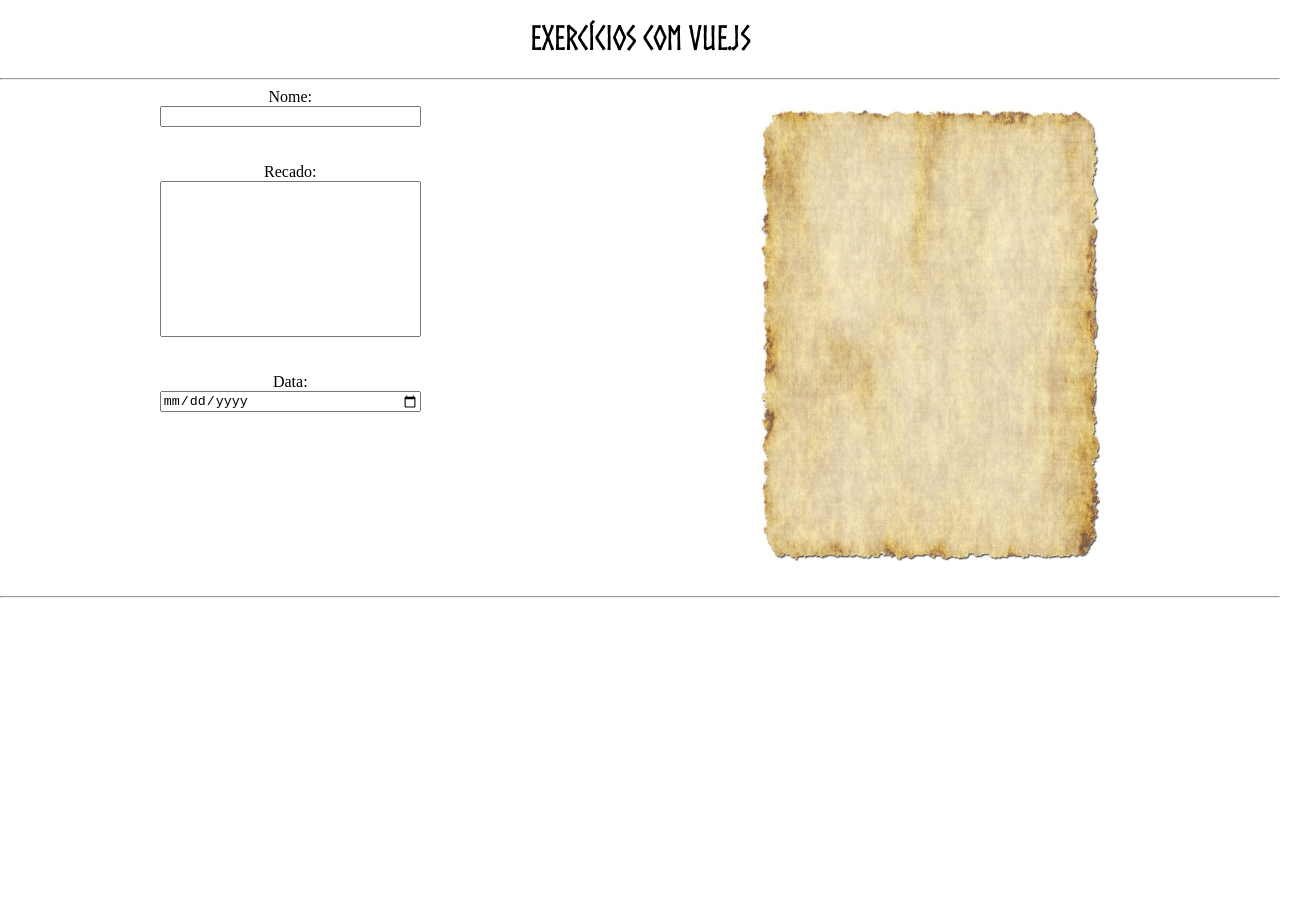
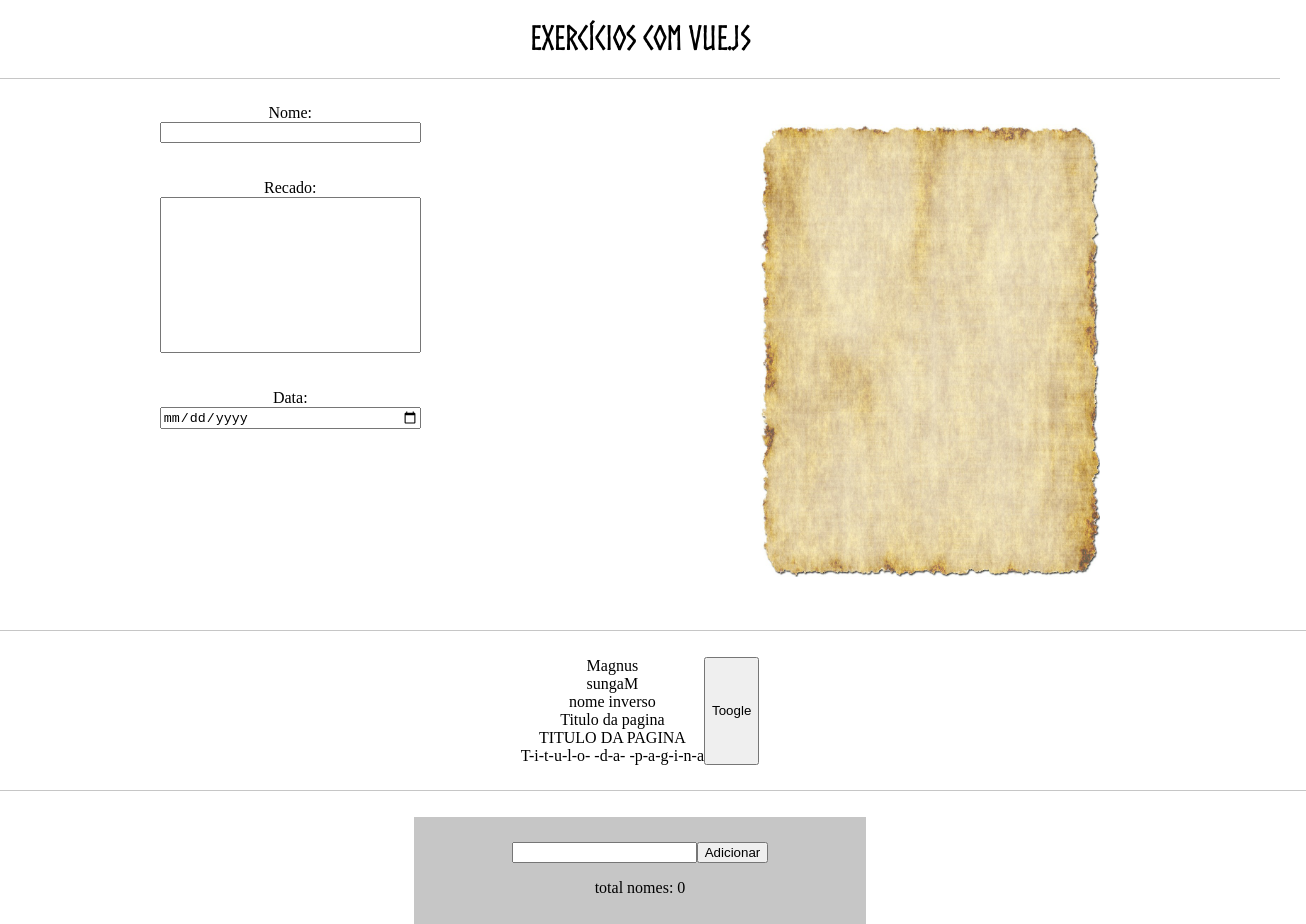
Before and after one commit to magnusfroes/recado, a Vue app: page / in a window 1280 px wide. Shown: the top 924 px of the page, 1306 px wide, since content can reach past the window. Before the commit the page ends 800 px from the top, so only its background shows below. Built offline with nearby package versions, Linux system fonts and the light colour scheme.

Commit message:
modificações

```diff
--- a/src/App.vue
+++ b/src/App.vue
@@ -2,26 +2,37 @@
   <div id="app">
     <Topo />
     <Recado />
-    <hr />
+    <Exercicio />
+    <Contatos />
   </div>
 </template>
 
 <script>
+import Topo from "./components/Topo";
 import Recado from "./components/Recado";
-import Topo from "./components/Topo";
+import Exercicio from "./components/Exercicio"
+import Contatos from "./components/Contatos"
+
 
 export default {
   name: "App",
   components: {
     Recado,
     Topo,
+    Exercicio,
+    Contatos
   },
 };
 </script>
 
 <style>
 #app {
+  display: flex;
+  flex-direction: column;
+  width: 100%;
   text-align: center;
+  justify-content: center;
+  align-items: center;
 }
 
 @font-face {
--- /dev/null
+++ b/src/components/Contatos.vue
@@ -0,0 +1,65 @@
+<template>
+    <div class="contato">
+        <div>
+            <input type="text" v-model="nomeInput">
+            <button @click="add">Adicionar</button>
+        </div>
+        <div>
+            <ul>
+                <li v-for="item in lista" :key="item">{{ item }}</li>
+            </ul>
+
+            <div id="totalnome">total nomes: {{ lista.length }}</div>
+        </div>
+
+    </div>
+
+</template>
+
+
+<script>
+export default {
+    data() {
+        return {
+            nomeInput: '',
+            lista: []
+        }
+    },
+    methods: {
+        add: function() {
+            if(this.nomeInput.length > 0) {
+                this.lista.push(this.nomeInput);
+                this.nomeInput = '';
+                 if(this.lista.length > 5) {
+                     /* Adicionar ou remover itens no início ou no fim do array é algo simples. As funções pop(), push(), shift() e unshift() podem ser utilizadas para isso. As duas funções iniciais manipulam itens finais do array, enquanto shift() e unshift()manipulam os elementos iniciais */
+                        var totalnome = document.getElementById('totalnome');
+                        this.lista.pop();
+                        totalnome.style.color = "red";
+                }
+            }
+        }
+    }
+}
+</script>
+
+<style scoped>
+
+.contato {
+    display: flex;
+    justify-content: center;
+    width: 400px;
+    height: 100%;
+    flex-direction: column;
+    background-color: #c6c6c6;
+    padding: 2%;
+    margin: 2%;
+    border-bottom: 1px solid #c6c6c6;
+}
+
+ul {
+    list-style: none;
+}
+
+
+
+</style>
--- /dev/null
+++ b/src/components/Exercicio.vue
@@ -0,0 +1,91 @@
+<template>
+    <div class="div">
+        {{ apelido }}  <br>
+        {{ apelidoInvertido }} <br>
+        nome inverso <br>
+        {{ titulo }} <br>
+        {{ novoTitulo }}<br>
+        {{ tituloInvertido2() }}
+        <button id="botao" v-on:click="apertar">
+            Toogle
+        </button>
+    </div>
+
+
+</template>
+
+<script>
+
+export default {
+    data() {
+        return {
+            apelido: 'Magnus',
+            titulo: 'Titulo da pagina',
+
+        }
+    },
+    methods: {
+
+        apertar: function() {
+            if(this.titulo == 'Novo titulo') {
+                this.titulo = 'Titulo da pagina'
+
+            } else {
+                this.titulo = 'Novo titulo'
+
+            }
+        },
+        tituloInvertido2: function() {
+            return this.titulo.split('').join('-');
+        }
+    },
+    computed: {
+        /*  split transforma em um array, adicionando cada campo para sua letra
+            reverse ele deixa todo o array inverso "espelhado"
+            join adiciona o elemento em uma string novamente
+            toUpperCase para deixar todo o texto maiusculo */
+        apelidoInvertido: function() {
+            return this.apelido.split('').reverse().join('');
+        },
+        novoTitulo: function() {
+            return this.titulo.toUpperCase()
+        }
+    }
+
+   /* beforeCreate:function() {
+        alert(this.nome)
+    }, */
+}
+
+/*
+    beforeCreate <-- Antes de criar
+    created <-- elemento ja criado
+
+    beforeMount <-- antes de renderizar o elemento
+    Mounted <-- elemento renderizado
+
+    beforeUpdate <-- antes de ser atualizado
+    updated <-- ja atualizado
+
+    beforeDestroy
+    destroyed
+
+ */
+</script>
+
+<style scoped>
+
+    .div {
+        display: flex;
+        width: 100%;
+        justify-content: center;
+        border-bottom: 1px solid #c6c6c6;
+        padding: 2%;
+    }
+    .botao {
+        display: flex;
+        width: 200px;
+        height: 100px;
+    }
+
+</style>
--- a/src/components/Recado.vue
+++ b/src/components/Recado.vue
@@ -45,6 +45,8 @@ export default {
   align-items: flex-start;
   justify-content: space-around;
   width: 100%;
+  padding: 2%;
+  border-bottom: 1px solid #c6c6c6;
 }
 .carta {
   display: flex;
--- a/src/components/Topo.vue
+++ b/src/components/Topo.vue
@@ -1,7 +1,7 @@
 <template>
-    <div>
+    <div class="div">
         <h1>Exercícios com Vue.js</h1>
-        <hr>
+
     </div>
 </template>
 
@@ -13,8 +13,16 @@ export default {
 
 <style scoped>
 
+.div {
+    display: flex;
+    width: 100%;
+    justify-content: center;
+    border-bottom: 1px solid #c6c6c6;
+}
+
 h1 {
     font-family: "Norse", Helvetica, Arial;
+
 }
 
 </style>
```
